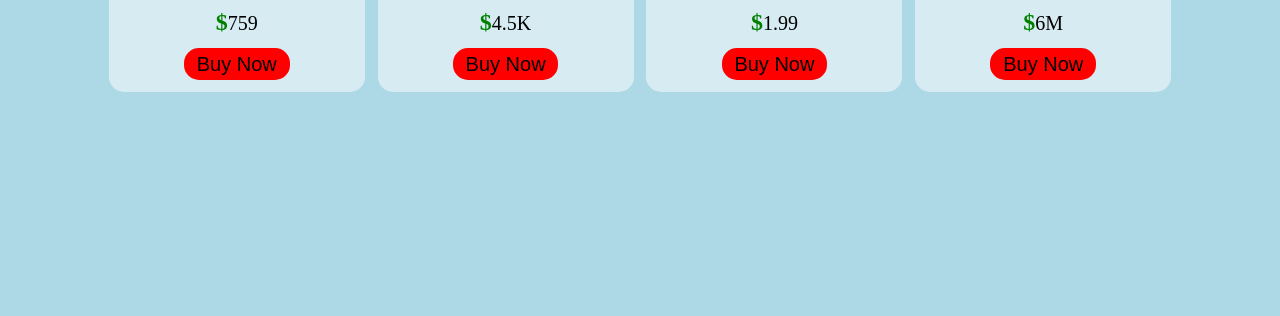
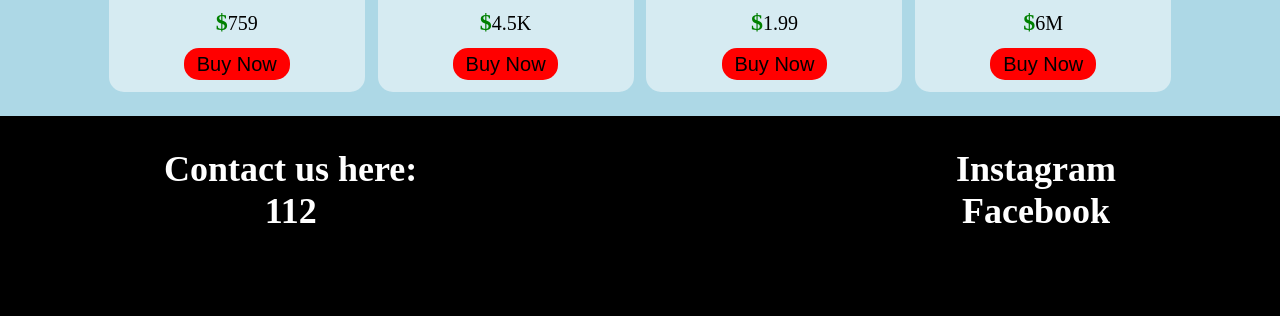
Before and after one commit to SandroAsa/scss-homework1, a plain HTML site: page index.html in a window 1280 px wide. Shown: the part 581-897 px from the top of the page. Before the commit the page ends 800 px from the top, so only its background shows below. Drawn offline with Linux system fonts and the light colour scheme.

Commit message:
finished hw

```diff
--- a/index.html
+++ b/index.html
@@ -99,6 +99,17 @@
             </div>
         </div>
     </main>
-
+    <footer>
+        <div class="footer-container">
+            <div class="footer-container-contacts">
+                <div class="footer-contact"><p>Contact us here:</p></div>
+                <div class="footer-contact"><p>112</p></div>
+            </div>
+            <div class="footer-container-socials">
+                <div class="footer-social"><a href="https://www.instagram.com">Instagram</a></div>
+                <div class="footer-social"><a href="https://www.facebook.com">Facebook</a></div>
+            </div>
+        </div>
+    </footer>
 </body>
 </html>
--- a/styles.scss
+++ b/styles.scss
@@ -1,9 +1,10 @@
 $header-primary-text-color: white;
 $primary-text-color: black;
+$sec-text-color: white;
 $primary-h-color: black;
 $a-header-text-color: black;
 $a-hover-text-color: gray;
-$header-background-color: black;
+$background-color: black;
 $header-font-size: 36px;
 $header-secondary-font-size: 24px;
 $body-header-font-size: 48px;
@@ -33,7 +34,7 @@ body{
         justify-content: space-between;
         align-items: center;
         flex-wrap: wrap;
-        background-color: $header-background-color;
+        background-color: $background-color;
         .header-title{
             h2{
                 @include styling.text-styles($header-primary-text-color, $header-font-size, bolder)
@@ -151,3 +152,49 @@ main{
         }
     }
 }
+footer{
+    display: flex;
+    justify-content: center;
+    align-items: center;
+    background-color: $background-color;
+    height: 25vh;
+    .footer-container{
+        width: 80%;
+        height: 80%;
+        display: flex;
+        flex-wrap: wrap;
+        justify-content: space-between;
+        .footer-container-contacts{
+            margin: 12px;
+            .footer-contact{
+                p{
+                    @include styling.text-styles($sec-text-color, $header-font-size, bold);
+                }
+            }
+        }
+        .footer-container-socials{
+            margin: 12px;
+            .footer-social{
+                display: flex;
+                justify-content: center;
+                a{
+                    @include styling.text-styles($sec-text-color, $header-font-size, bold);
+                    text-decoration: none;
+                    &:hover{
+                        text-decoration: underline;
+                    }
+                }
+            }
+        }
+    }
+}
+@media screen and (max-width: 696px) {
+    .footer-container-contacts, .footer-container-socials{
+        width: 100%;
+    }
+}
+@media screen and (max-width: 524px){
+    .header-title, .header-nav{
+        width: 100%;
+    }
+}
```
Also changed, not shown: styles.css, 1 other file.
